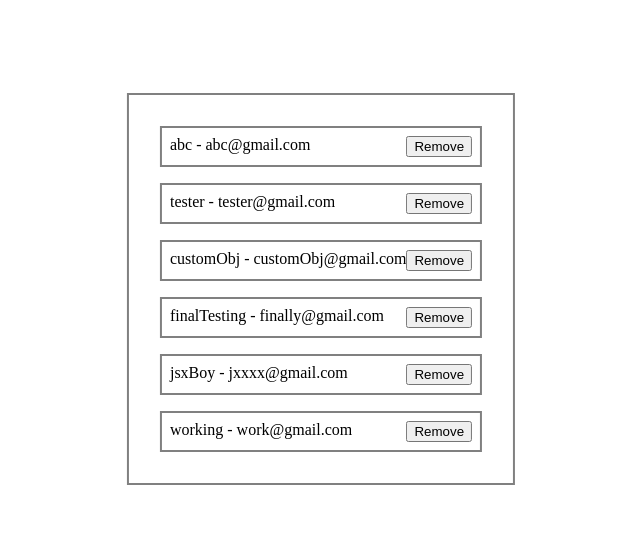
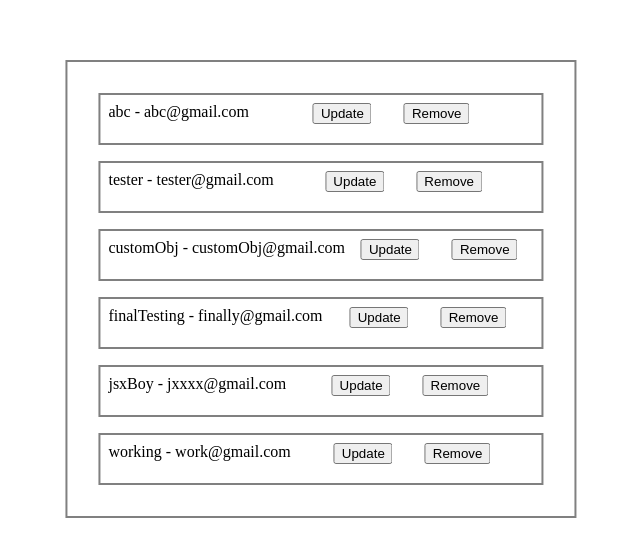
Before and after one commit to aprakash97/js-auth-tests, a React (Vite) app: page / in a window 1280 px wide. Shown: the part 111-668 px from the top of the page, without its empty margins (319-959 px from the left). Built offline with nearby package versions, Linux system fonts and the light colour scheme.

Commit message:
update function implementation

```diff
--- a/src/components/User.jsx
+++ b/src/components/User.jsx
@@ -1,6 +1,13 @@
 // import { Box, Button, Card, Heading } from "@twilio-paste/core";
+import { useState } from "react";
 
 const User = ({ userID, name, email, remove = () => {} }) => {
+  const [active, setActive] = useState(false);
+
+  const handleClick = () => {
+    setActive(!active);
+  };
+
   return (
     <div className="child">
       <div>
@@ -8,8 +15,24 @@ const User = ({ userID, name, email, remove = () => {} }) => {
       </div>
 
       <div>
-        <button onClick={remove}>Remove</button>
+        {/* <button onClick={update}>Update</button> */}
+        <button className="btn" onClick={handleClick}>
+          Update
+        </button>
+        <button className="btn" onClick={remove}>
+          Remove
+        </button>
       </div>
+      {active ? (
+        <div className="updateForm">
+          <form>
+            <input type="text" value={name} />
+            <input type="email" value={email} />
+          </form>
+        </div>
+      ) : (
+        <p></p>
+      )}
     </div>
   );
 };
--- a/src/components/UserList.jsx
+++ b/src/components/UserList.jsx
@@ -8,5 +8,6 @@ export const UserList = ({ users }) => {
         <UserContainer {...user} key={user.userID} />
       ))}
     </div>
+
   );
 };
--- a/src/style.css
+++ b/src/style.css
@@ -22,3 +22,11 @@ body {
   justify-content: space-between;
   padding: 1vh;
 }
+
+.btn {
+  margin: 0 2vh;
+}
+
+.updateForm {
+  flex-direction: column;
+}
```
